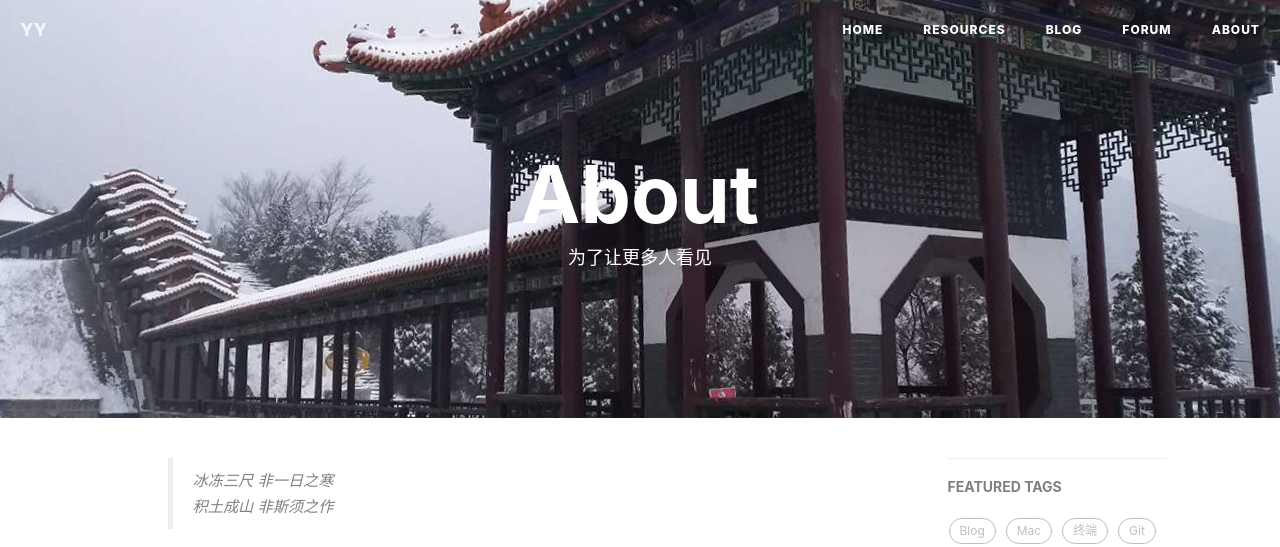
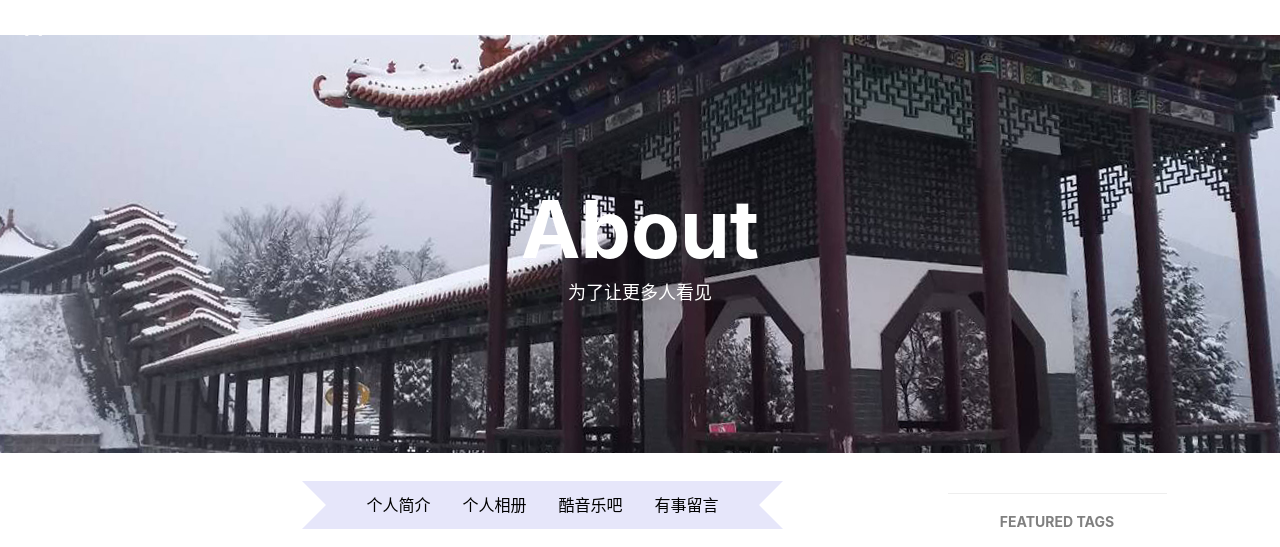
Before and after one commit to yangyang-linux/yangyang-linux.github.io, a Jekyll site: the page built from 4-about.html, in a window 1280 px wide. Shown: the top 547 px of the page. Built offline with Jekyll 4.4.1, drawn with Linux system fonts in a browser that asks for light colours; nearby versions of some CDN libraries; comment, search, counter and statistics services are not loaded; some of the changed text lies outside the part shown; grey boxes are pictures that could not be loaded.

Commit message:
Update 4-about.html

```diff
--- a/4-about.html
+++ b/4-about.html
@@ -12,6 +12,138 @@
 </select> -->
 
 <!-- Chinese Version -->
+<!DOCTYPE html>
+<html>
+	<head>
+		<meta charset="UTF-8">
+		<style>
+			* {
+				/* CSS样式重置 */
+				margin:0;
+				padding:0;
+			}
+
+			body {
+				background:url("other/image/back.jpg") 0 0 repeat;
+				padding:35px 0 0;
+				margin:auto;
+				text-align:center;
+			}
+
+			.ribbon {
+				display:inline-block;
+			}
+
+			.ribbon:after, .ribbon:before {
+				margin-top:0.5em;
+				content: "";
+				float:left;
+				border:1.5em solid #E6E6FA;
+			}
+
+			.ribbon:after {
+				border-right-color:transparent;
+			}
+
+			.ribbon:before {
+				border-left-color:transparent;
+			}
+
+			.ribbon a:link, .ribbon a:visited {
+				color:#000;
+				text-decoration:none;
+			    float:left;
+			    height:3.5em;
+				overflow:hidden;
+			}
+
+			.ribbon span {
+				background:#E6E6FA;
+				display:inline-block;
+				line-height:3em;
+				padding:0 1em;
+				margin-top:0.5em;
+				position:relative;
+
+				-webkit-transition: background-color 0.2s, margin-top 0.2s;
+				-moz-transition: background-color 0.2s, margin-top 0.2s;
+				-ms-transition: background-color 0.2s, margin-top 0.2s;
+				-o-transition: background-color 0.2s, margin-top 0.2s;
+				transition: background-color 0.2s, margin-top 0.2s;
+			}
+
+			.ribbon a:hover span {
+				background:#FFD204;
+				margin-top:0;
+			}
+
+			.ribbon span:before {
+				content: "";
+				position:absolute;
+				top:3em;
+				left:0;
+				border-right:0.5em solid #9B8651;
+				border-bottom:0.5em solid #fff;
+			}
+
+			.ribbon span:after {
+				content: "";
+				position:absolute;
+				top:3em;
+				right:0;
+				border-left:0.5em solid #9B8651;
+				border-bottom:0.5em solid #fff;
+			}
+			.bdh{
+				width:900px;
+				height:600px;
+				margin:10px auto;
+				border:1px solid #fff;
+				background: url("other/image/tubiao.jpg");
+				background-size:100% 100%;
+				border-radius: 50% 50%;
+			}
+			.bd{
+				width:400px;
+				height:400px;
+				margin:120px auto;
+				text-align: left;
+				position:relative;
+			}
+			p{
+				font-family: "隶书";
+				font-size:30px;
+				top:150px;
+			}
+			.footer {
+                height: 40px;
+                line-height: 40px;
+                position: relative;
+                bottom: 0;
+                width: 100%;
+                text-align: center;
+                color: #000;
+                font-family: Arial;
+                font-size: 20px;
+                letter-spacing: 1px;
+            }
+		</style>
+	</head>
+	<body>
+		<div class='ribbon'>
+			<a href='other/introduce.html'><span>个人简介</span></a>
+			<a href='other/photowall.html'><span>个人相册</span></a>
+			<a href='other/music.html'><span>酷音乐吧</span></a>
+			<a href='other/messageboard.html'><span>有事留言</span></a>
+		</div>
+
+		<div class="bdh">
+			<div class="bd">
+				<p>&nbsp;&nbsp;&nbsp;&nbsp;我们总羡慕别人的幸福，却常常忽略自己生活中的美好。其实，幸福很平凡也很简单，它就藏在看似琐碎的生活中。幸福的人，并非拿到了世界上最好的东西，而是珍惜了生命中的点点滴滴，<span style="color:red">用感恩的心态看待生活，用乐观的态度闯过磨难。</span></p>
+			</div>
+	    	</div>
+	</body>
+</html>
 <div class="zh post-container">
 
     <!--copied from markdown -->
```
